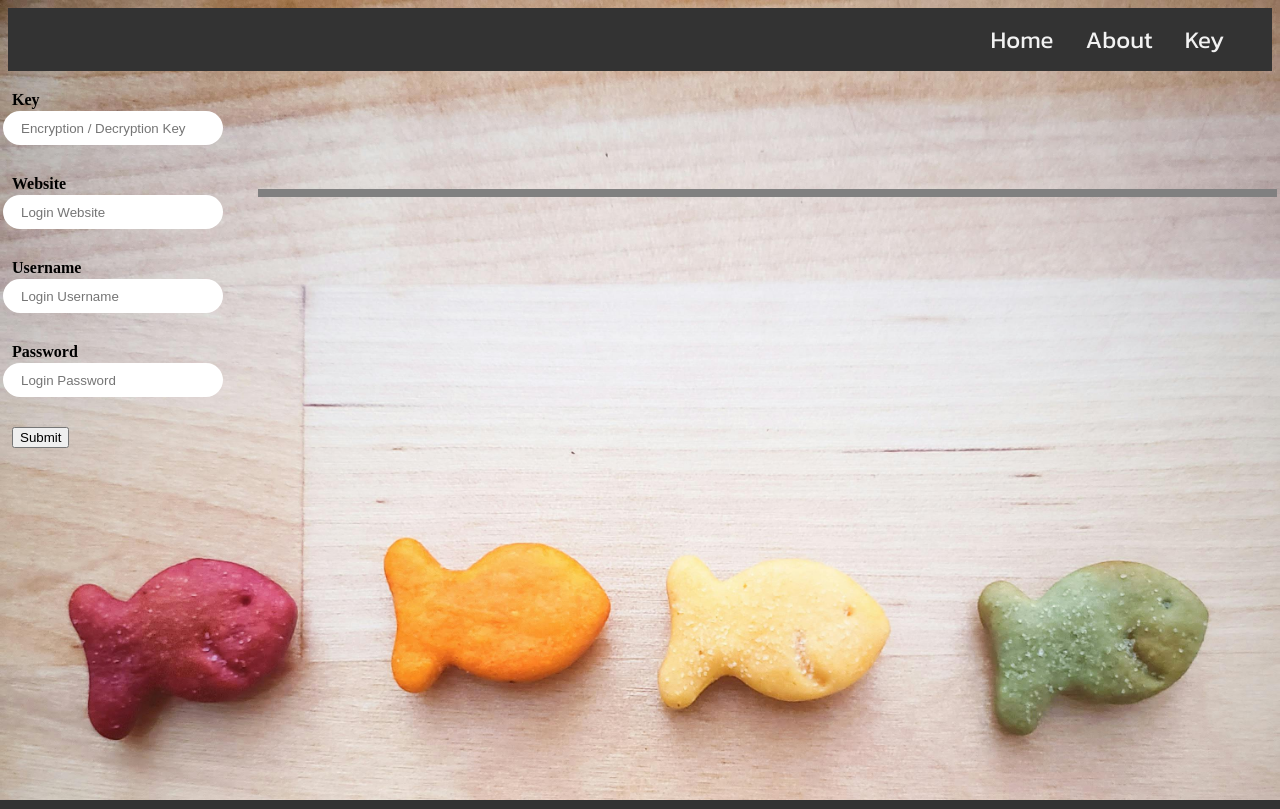
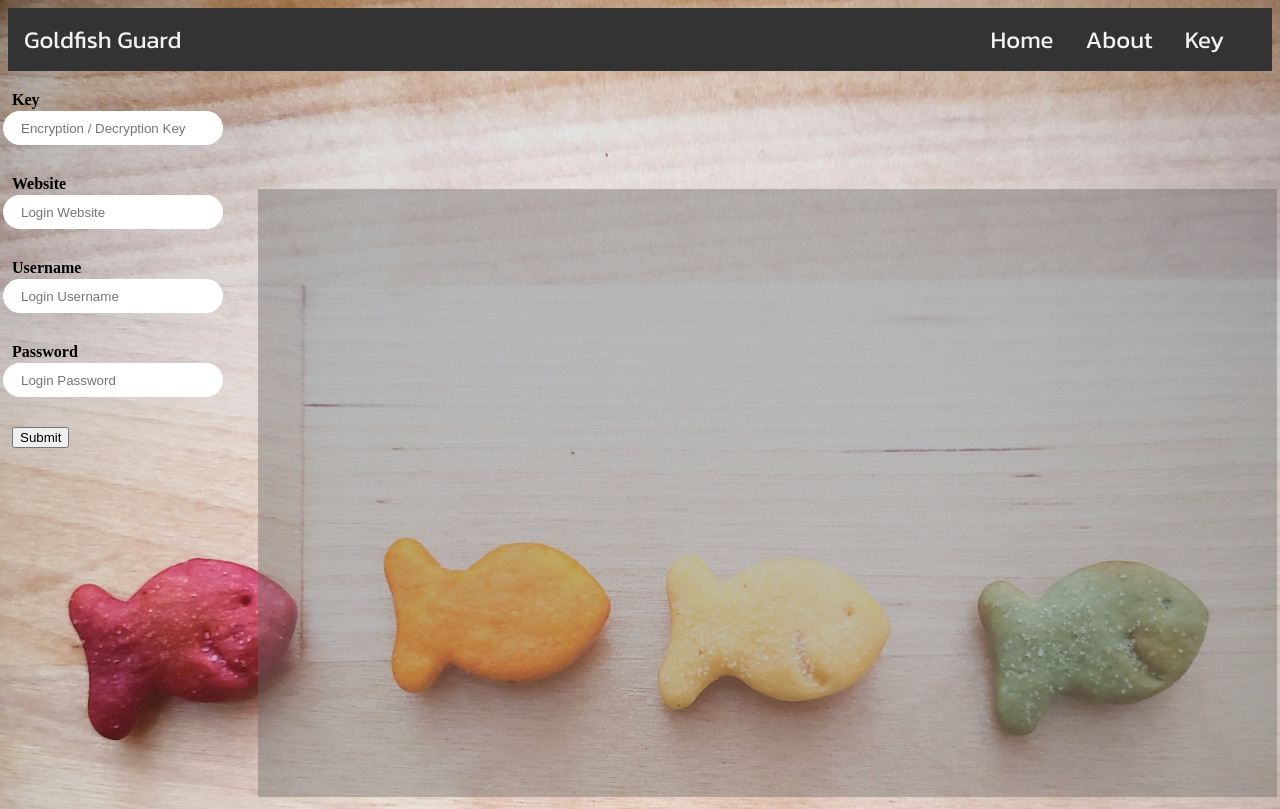
Before and after one commit to JoshuaDWilcox/PickHacks2024, a Flask app: page / in a window 1280 px wide. Run offline with Flask 3, Linux system fonts and the light colour scheme; data that the repository does not hold is empty.

Commit message:
FINALIZED

```diff
--- a/templates/index.html
+++ b/templates/index.html
@@ -5,7 +5,15 @@
     <meta charset="UTF-8">
     <title>FlaskApp</title>
     <style>
-
+        #leftlogo{
+            font-family: "Kanit", sans-serif;
+            padding: 14px 16px;
+            display: block;
+            float: left;
+            color: #f2f2f2;
+            text-align: center;
+            font-size: 24px;
+        }
         a:link {
             text-decoration: none;
         }
@@ -15,15 +23,25 @@
             background-repeat: no-repeat;
             background-attachment: fixed;
 
-        }
-        .todo {
-            padding: 20px;
-            margin: 10px;
-
-        }
         .header {
             background-color: #333;
             overflow: hidden;
+        }
+        div.login_display {
+            display: inline-grid;
+            grid-template-columns: 1fr 1fr 1fr 1fr;
+            margin-left: 250px;
+            align-self: right;
+            padding: 4px;
+            background: rgba(100,100,100,0.4);
+            width: 80%;
+            height: 600px;
+            overflow-y: auto;
+            text-align: justify;
+        }
+        div.login {
+            margin-left: 50px;
+            margin-right: 50px;
         }
         .header a {
             font-family: "Kanit", sans-serif;
@@ -40,18 +58,6 @@
             padding: 4px;
             width: 500px;
             height: 110px;
-            text-align: justify;
-        }
-        div.login_display {
-            margin-left: 250px;
-            margin-top: 0px;
-            align-self: right;
-            padding: 4px;
-            background-color: grey;
-            width: 80%;
-            height: 80%;
-            overflow-x: hidden;
-            overflow-y: auto;
             text-align: justify;
         }
         input{
@@ -75,7 +81,8 @@
 <body>
     <div class="header">
         <!--<img src="{{url_for('static', filename='goldfish.jpeg')}}" /> -->
-        <a class="active" href="#home"><img src="" /></a>
+        <a href="https://www.basspro.com/shop/en#" id="leftlogo" onclick="return confirm('Abandon All Hope Ye Who Enter Here')">Goldfish Guard</a>
+        <a class="active" href="{{ url_for('index') }}"><img src="" /></a>
         <a href="{{ url_for('key_gen') }}">Key</a>
         <a href="{{ url_for('about') }}">About</a>
         <a href="{{ url_for('index') }}">Home</a>
```
Also changed, not shown: templates/about.html (+10 -0 lines), templates/decryption.html (+10 -0 lines), templates/key_gen.html (+10 -0 lines).
